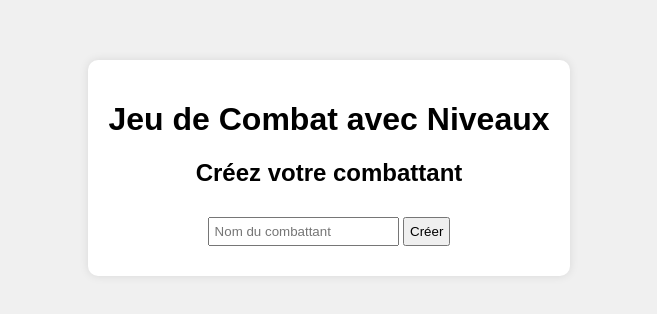
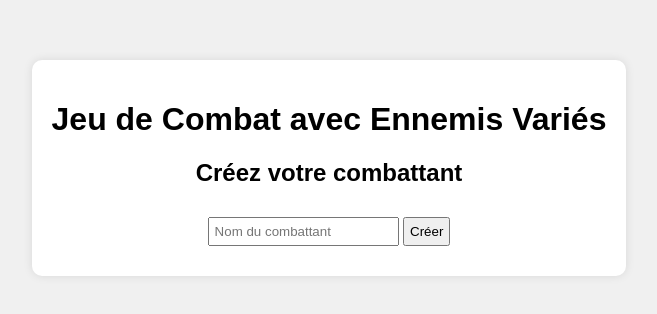
Before and after one commit to Spik2607/Hunt-Brute, a plain HTML site: page index.html in a window 1280 px wide. Shown: the part 232-546 px from the top of the page, without its empty margins (311-968 px from the left). Drawn offline with Linux system fonts and the light colour scheme.

Commit message:
Update index.html
v0.05

```diff
--- a/index.html
+++ b/index.html
@@ -3,12 +3,12 @@
 <head>
     <meta charset="UTF-8">
     <meta name="viewport" content="width=device-width, initial-scale=1.0">
-    <title>Jeu de Combat avec Niveaux</title>
+    <title>Jeu de Combat avec Ennemis Variés</title>
     <link rel="stylesheet" href="styles.css">
 </head>
 <body>
     <div id="game-container">
-        <h1>Jeu de Combat avec Niveaux</h1>
+        <h1>Jeu de Combat avec Ennemis Variés</h1>
         <div id="character-creation">
             <h2>Créez votre combattant</h2>
             <input type="text" id="fighter-name" placeholder="Nom du combattant">
```
